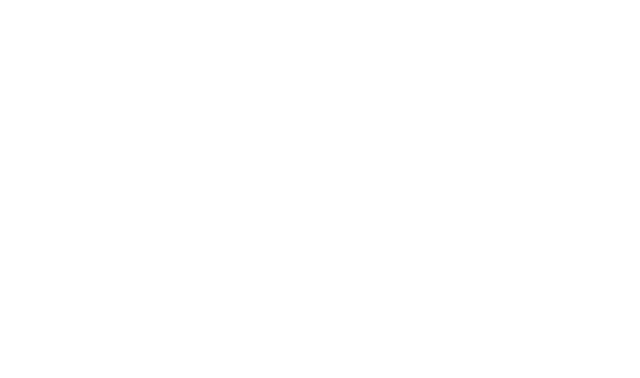
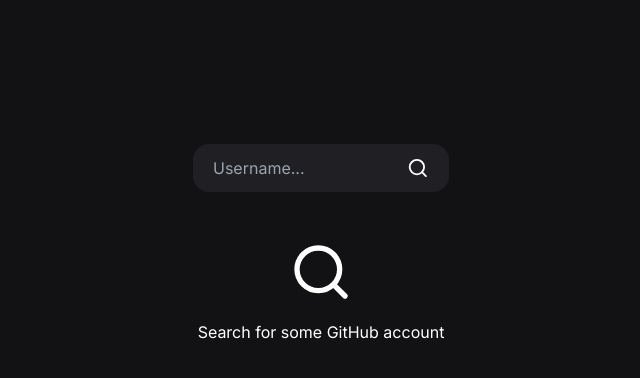
Before and after one commit to Renan-Gimenez/github-profile-viewer, a Next.js app: page / in a window 1280 px wide. Shown: the top 378 px of the page, without its empty margins (319-959 px from the left). Built offline with nearby package versions, Linux system fonts and the light colour scheme.

Commit message:
feat: implement main page

```diff
--- a/src/app/page.tsx
+++ b/src/app/page.tsx
@@ -1,7 +1,54 @@
+"use client";
+
+import { useState } from "react";
+
+import { SearchBar } from "@/components/SearchBar";
+import { UserProfile } from "@/components/UserProfile";
+import { RepoList } from "@/components/RepoList";
+
+import { FirstPage } from "@/components/FirstPage";
+import { RepoNotFound } from "@/components/RepoNotFound";
+import { UserNotFound } from "@/components/UserNotFound";
+
+import { Loader } from "lucide-react";
+import { useFetchProfile, useFetchRepos } from "@/services/githubService";
+
 export default function Home() {
+  const [username, setUsername] = useState("");
+
+  const { data: profileData, isLoading: isloadingProfile } =
+    useFetchProfile(username);
+  const { data: reposData, isLoading: isLoadingRepos } =
+    useFetchRepos(username);
+
+  if (isloadingProfile || isLoadingRepos) {
+    return (
+      <div className="h-screen w-screen flex items-center justify-center ring ring-red-500 bg-[#121214]">
+        <Loader className="h-10 w-auto text-white animate-spin" />
+      </div>
+    );
+  }
+
   return (
-    <main className="flex min-h-screen flex-col items-center justify-between p-24">
-      <h1>Hello World</h1>
+    <main className="flex min-h-screen flex-col items-center bg-[#121214] p-36">
+      <SearchBar setUsername={setUsername} />
+
+      {profileData ? (
+        <>
+          <UserProfile user={profileData} />
+          {reposData && reposData.length > 0 ? (
+            <div className="w-[448px] rounded-2xl bg-[#202024]">
+              <RepoList repos={reposData} />
+            </div>
+          ) : (
+            <RepoNotFound />
+          )}
+        </>
+      ) : username ? (
+        <UserNotFound username={username} />
+      ) : (
+        <FirstPage />
+      )}
     </main>
   );
 }
```
